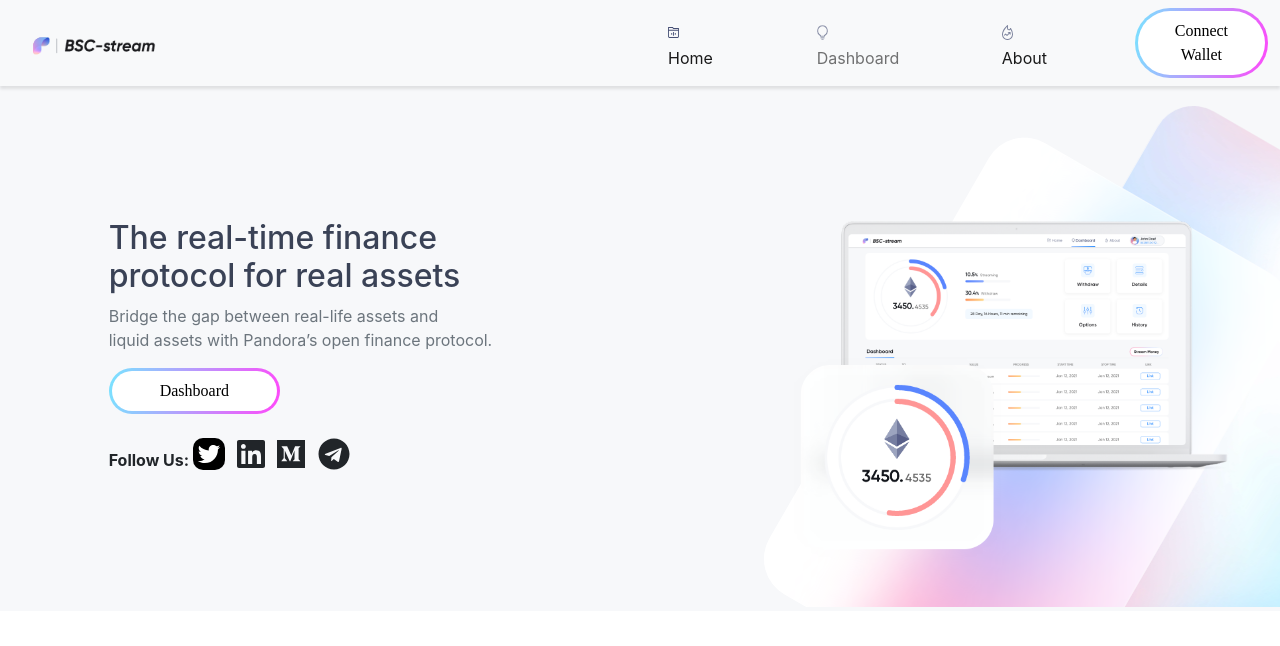
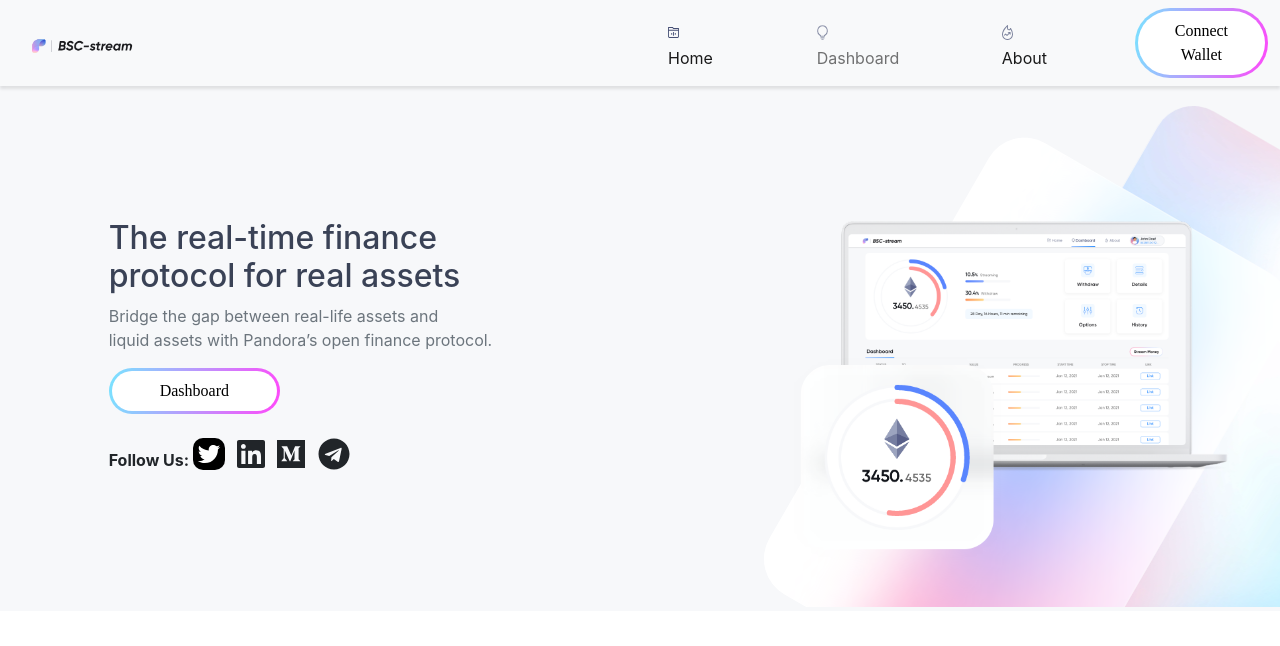
Before and after one commit to VijayKumarKTG/bsc-stream, a React (Create React App) app in the folder packages/protocol/Frontend/client/: page / in a window 1280 px wide. Shown: the top 646 px of the page. Built offline with nearby package versions, Linux system fonts and the light colour scheme.

Commit message:
added some

```diff
--- a/packages/protocol/Frontend/client/src/Components/Navbar/Navbar.js
+++ b/packages/protocol/Frontend/client/src/Components/Navbar/Navbar.js
@@ -11,7 +11,16 @@
     <div>
     <nav className="navbar-border navbar navbar-expand-lg navbar-light bg-light">
             <div className="container-fluid">
-            <NavLink exact activeClassName="active" to="/" className="nav-link navigation-item px-3"><a className="navbar-brand" ><img style={{width:'8rem'}} src={image} alt="" /></a><span className="sr-only"></span></NavLink>
+            <NavLink exact activeClassName="active" to="/" className="nav-link navigation-item px-3"><a class="navbar-brand" href="#">
+      <img
+        src={image}
+        class="me-2"
+        height="20"
+        alt=""
+        loading="lazy"
+      />
+
+    </a></NavLink>
             </div>
 
   <div className="container-fluid">
@@ -28,7 +37,7 @@
       <ul className="navbar-nav  ms-auto me-5 mb-2 mb-lg-0">
 
 
-      <NavLink exact activeClassName="active" to="/" className="nav-link navigation-item px-3"><a className="navbar-brand" ><img style={{width:'0.7rem'}} src={logo1} alt="" /></a>Home<span className="sr-only"></span></NavLink>
+      <NavLink exact activeClassName="active" to="/" className="nav-link navigation-item px-3"><a className="navbar-brand"><img style={{width:'0.7rem'}} src={logo1} alt="" /></a >Home<span className="sr-only"></span></NavLink>
 
       </ul>
       <ul className="navbar-nav ms-auto me-5 mb-2 mb-lg-0">
```
